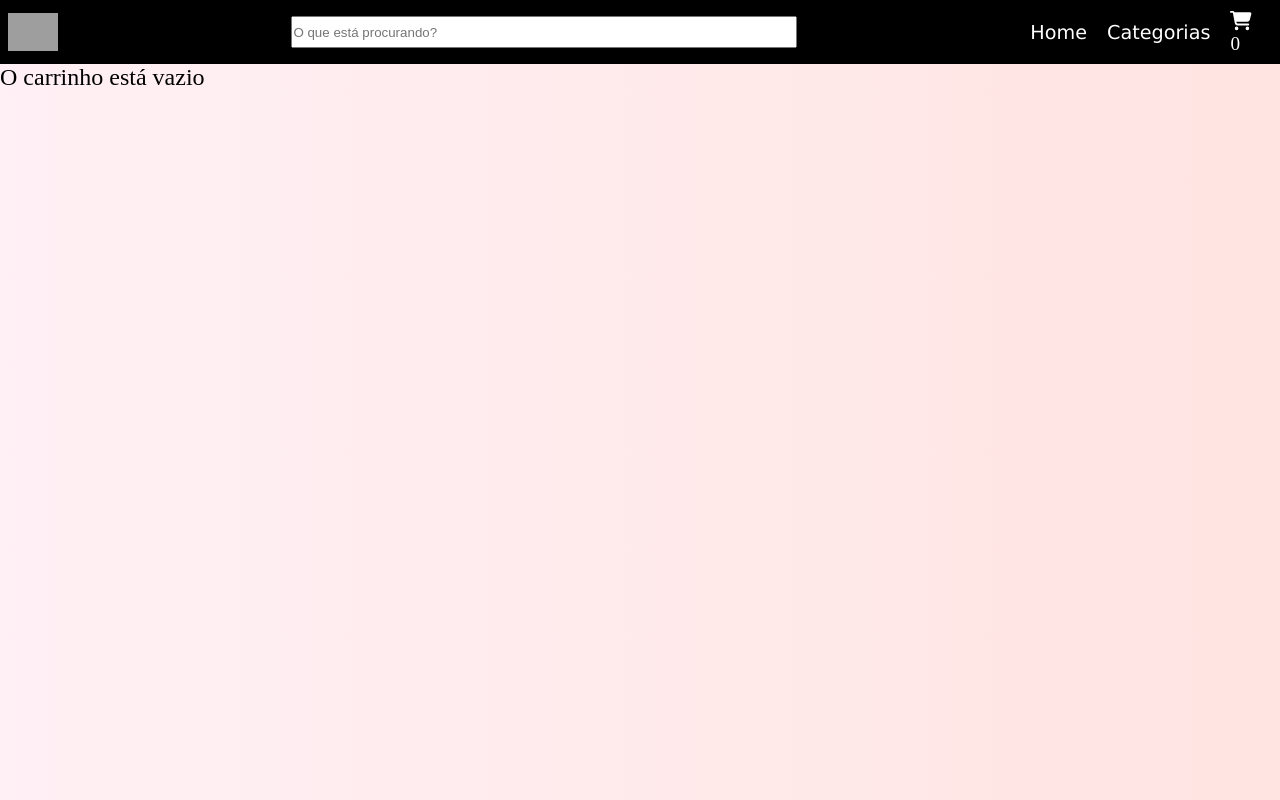
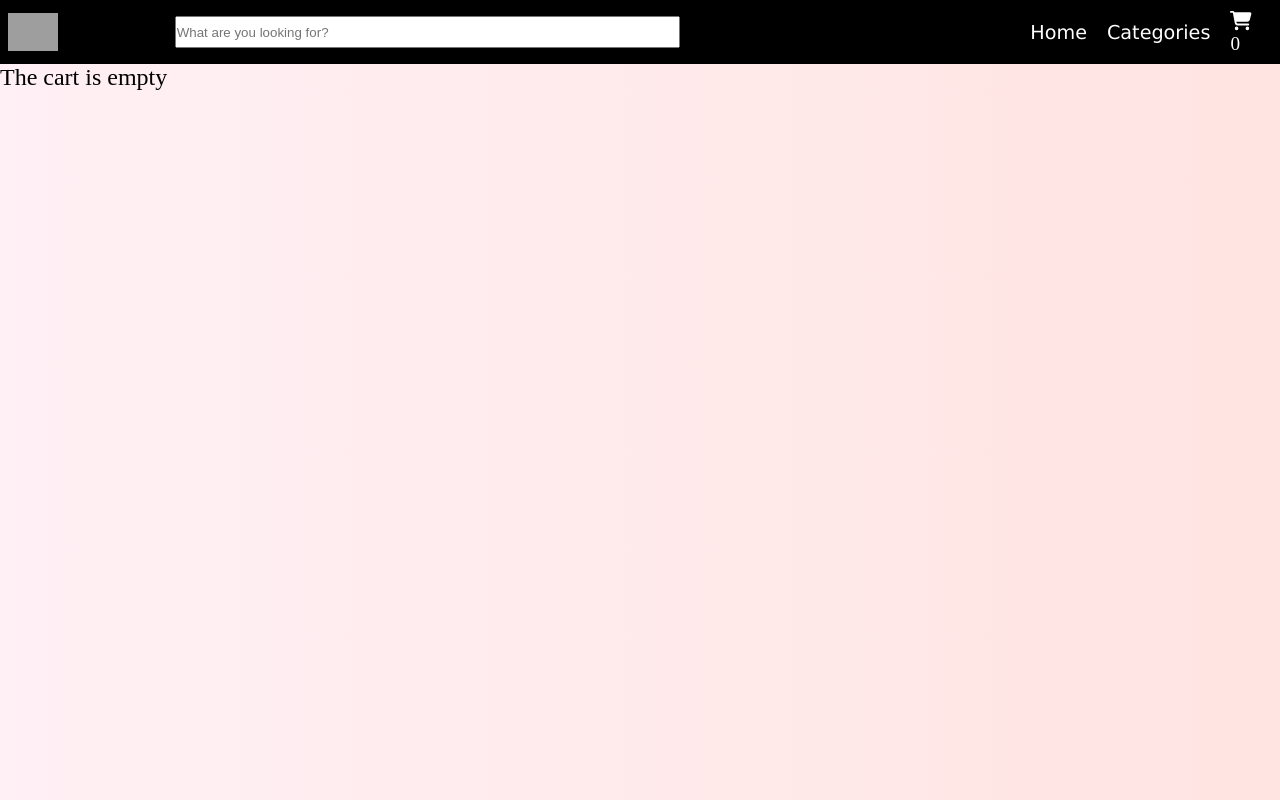
Before and after one commit to RoneyCh/ecommerce, a React (Create React App) app: page /carrinho in a window 1280 px wide. Built offline with nearby package versions, Linux system fonts and the light colour scheme; grey boxes are pictures that could not be loaded.

Commit message:
refactoring

```diff
--- a/src/components/Nav.tsx
+++ b/src/components/Nav.tsx
@@ -16,12 +16,15 @@ export const Nav: React.FC = () => {
       <div className="logo">
         <img alt="" src="https://images.pexels.com/photos/1337380/pexels-photo-1337380.jpeg?cs=srgb&dl=pexels-magda-ehlers-1337380.jpg&fm=jpg" />
       </div>
-      <input placeholder="O que está procurando?" type="text" />
-      <div style={{display:'flex'}}>
+      <input placeholder="What are you looking for?" type="text" />
+      <div></div>
+      <div></div>
+      <div className='last-items'>
       <div className="nav-links" id={showHamburger ? "hidden" : ""}>
         <Link to={"/"}>Home</Link>
-        <Link to={"/categorias"}>Categorias</Link>
+        <Link to={"/categorias"}>Categories</Link>
       </div>
+
       <div className="cart-link">
           <Link to={"/carrinho"}>
             <FontAwesomeIcon icon={faShoppingCart} />
--- a/src/components/shoppingCart.tsx
+++ b/src/components/shoppingCart.tsx
@@ -27,10 +27,10 @@ export const ShoppingCart: React.FC = () => {
                   <div>{item.nome}</div>
                 </div>
                 <div>
-                  <div>Quantidade: {item.qty}</div>
+                  <div>Quantity: {item.qty}</div>
                   <div>
                     <div>$ {(item.qty * priceToNumber(item.preco)).toFixed(2)}</div>
-                    <button onClick={() => removeItem(item.id)} className="remove-item">Remover</button>
+                    <button onClick={() => removeItem(item.id)} className="remove-item">Remove</button>
                   </div>
                 </div>
               </div>
@@ -42,10 +42,10 @@ export const ShoppingCart: React.FC = () => {
       ))}
       <div>{cart.length > 1 ? (
         <><div className="total-value">Total: R$ {totalValue.toFixed(2)}</div><div className="btns-cart">
-          <button className="btn-clear" onClick={() => clearCart()}>Limpar carrinho</button>
-          <button className="btn-buy" onClick={() => buyMessage()}>Comprar</button>
+          <button className="btn-clear" onClick={() => clearCart()}>Clear cart</button>
+          <button className="btn-buy" onClick={() => buyMessage()}>Buy</button>
         </div></>
-      ): 'O carrinho está vazio'}
+      ): 'The cart is empty'}
       </div>
 
     </div>
--- a/src/pages/categoriesPage.tsx
+++ b/src/pages/categoriesPage.tsx
@@ -9,7 +9,7 @@ export const CategoriesPage: React.FunctionComponent<CategoriesPageProps> = ({da
   return (
     <div>
         <nav className="container">
-          <h1>Categorias</h1>
+          <h1>Categories</h1>
           <ul className="menu-container">
             {dataCat.map((cat: string) => (
               <li className="categories">
--- a/src/pages/homePage.tsx
+++ b/src/pages/homePage.tsx
@@ -6,7 +6,7 @@ export const HomePage = () =>{
     <div className='home-container'>
       <div className='grid'>
       <div className='home-left'>
-        <h1 className='homeH1'>Bem vindo ao<br/><span>Ecommerce</span></h1>
+        <h1 className='homeH1'>Welcome to<br/><span>Ecommerce</span></h1>
       </div>
       <div>
       </div>
--- a/src/styles/GlobalStyle.ts
+++ b/src/styles/GlobalStyle.ts
@@ -89,6 +89,9 @@ export const GlobalStyle = createGlobalStyle`
     }
 
     //nav
+    .last-items {
+            display: flex;
+        }
     .heading {
         padding: 0.5rem ;
         color: white;
@@ -316,6 +319,11 @@ export const GlobalStyle = createGlobalStyle`
         .nav-links {
             display: none;
         }
+        .last-items {
+            justify-content: flex-end;
+            align-items: flex-end;
+            align-self: flex-end;
+        }
         .toggle-btn {
             display: flex;
             cursor: pointer;
```
